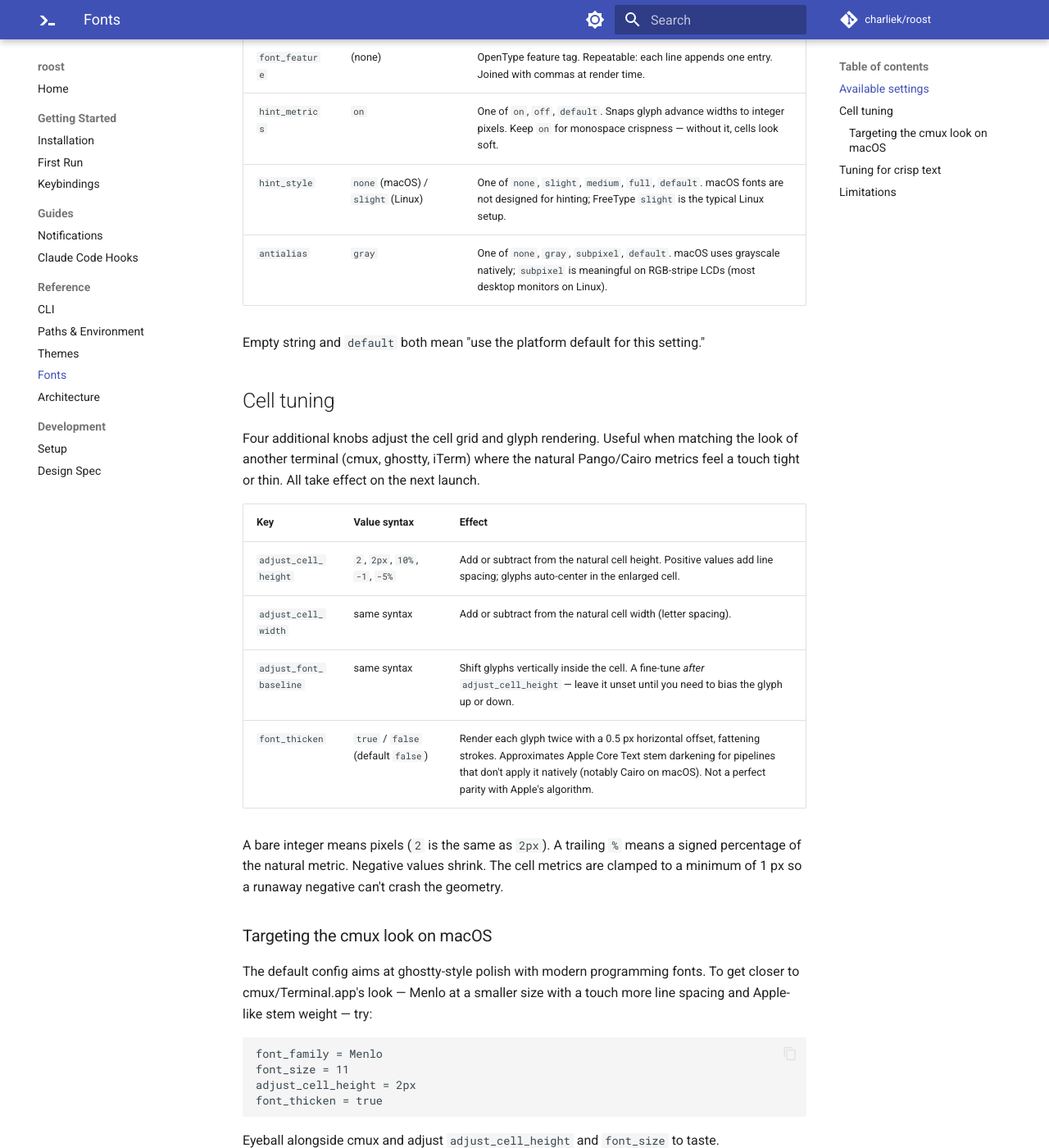
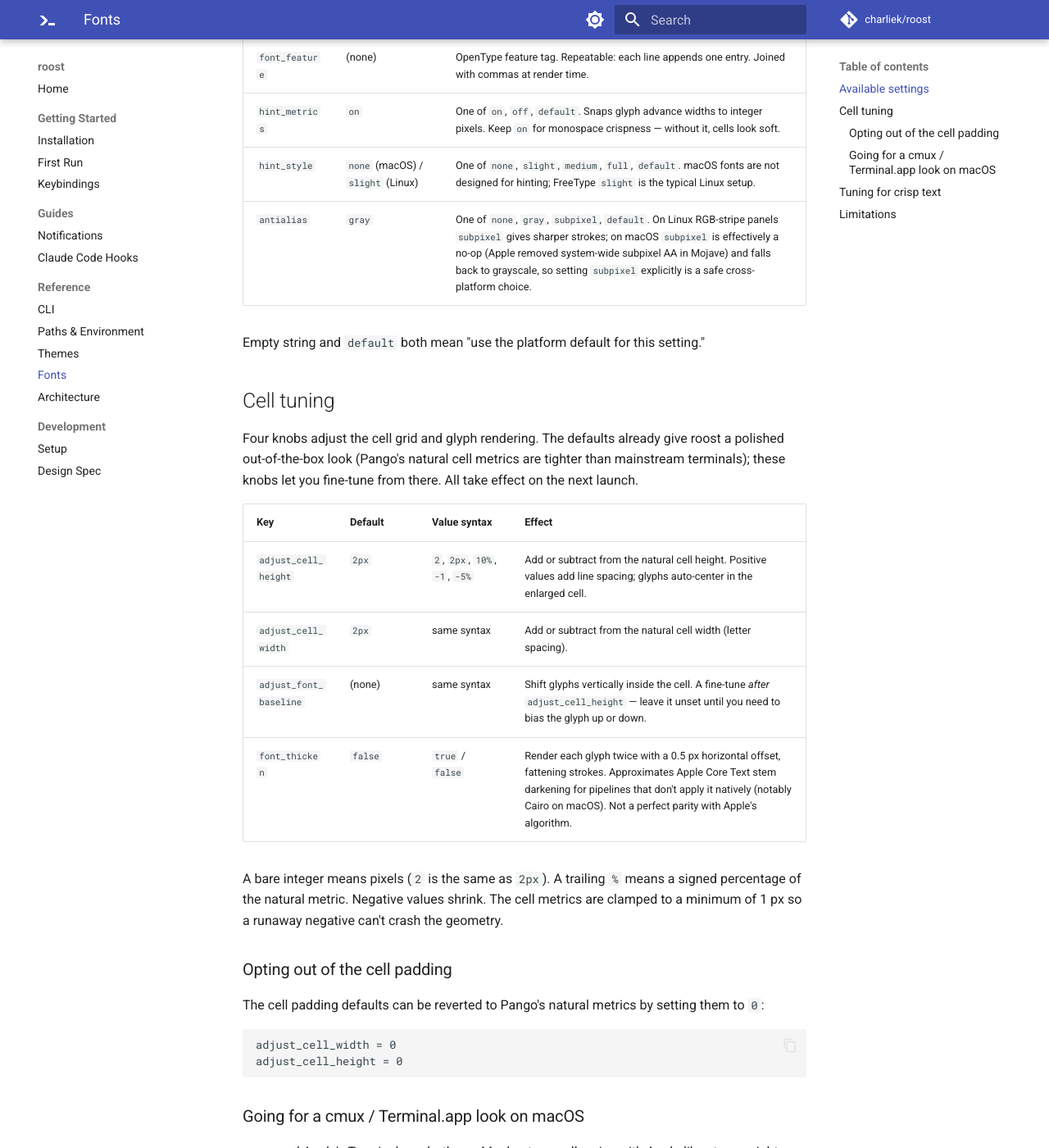
Before and after one commit to charliek/roost, an MkDocs documentation site: the page built from docs/reference/fonts.md, in a window 1280 px wide and 1400 px high, scrolled down 723 px. Shown: the whole window at 82% size. Built offline with MkDocs 1.6.1 and Material for MkDocs 9.7.7, drawn with Linux system fonts in a browser that asks for light colours; comment, search, counter and statistics services are not loaded; some of the changed text lies outside the part shown.

Commit message:
Make adjust_cell_width and adjust_cell_height default to 2px
Pango's natural cell metrics are tighter than mainstream terminals
(cmux, ghostty, iTerm, Terminal.app) which all add a small amount of
cell padding. Side-by-side testing on macOS confirmed +2px on both
axes lands roost in the same visual zone with no font swap.

Setting tasteful defaults here saves every user from discovering and
tuning the same knobs. Opt out with `adjust_cell_* = 0` (or any other
value) — the parser still treats an explicit blank value as "back to
no-op" so the override semantics are intact.

Knock-on changes:
- TestLoadDefaultsWhenMissing pins the new adjuster defaults so they
  don't quietly drift.
- TestLoadAdjustEmptyKeepsNoOp renamed to TestLoadAdjustEmptyOverrides-
  Default; the comment and assertion now reflect that an empty value
  in the config file overrides the non-zero default.
- TestBuildFontConfigCarriesAdjusters now uses values that differ from
  the defaults (5 instead of 2) so the wiring assertion remains
  meaningful.

Doc updates in fonts.md:
- Cell tuning table gets a Default column showing the new 2px values
  for adjust_cell_width / adjust_cell_height.
- Adds an "Opting out of the cell padding" example for users who want
  Pango's natural metrics back.
- Reframes the cmux preset as a layered tweak on top of the new
  defaults (just font_family + font_size + font_thicken).
- Notes that antialias = subpixel is a no-op on macOS (Apple removed
  system-wide subpixel AA in Mojave) but a safe cross-platform choice
  because Linux RGB-stripe panels do honor it.

Co-Authored-By: Claude Opus 4.7 (1M context) <noreply@anthropic.com>

````diff
--- a/docs/reference/fonts.md
+++ b/docs/reference/fonts.md
@@ -19,31 +19,39 @@ font_feature = -calt
 | `font_feature`     | (none)                                    | OpenType feature tag. Repeatable: each line appends one entry. Joined with commas at render time. |
 | `hint_metrics`     | `on`                                      | One of `on`, `off`, `default`. Snaps glyph advance widths to integer pixels. Keep `on` for monospace crispness — without it, cells look soft. |
 | `hint_style`       | `none` (macOS) / `slight` (Linux)         | One of `none`, `slight`, `medium`, `full`, `default`. macOS fonts are not designed for hinting; FreeType `slight` is the typical Linux setup. |
-| `antialias`        | `gray`                                    | One of `none`, `gray`, `subpixel`, `default`. macOS uses grayscale natively; `subpixel` is meaningful on RGB-stripe LCDs (most desktop monitors on Linux). |
+| `antialias`        | `gray`                                    | One of `none`, `gray`, `subpixel`, `default`. On Linux RGB-stripe panels `subpixel` gives sharper strokes; on macOS `subpixel` is effectively a no-op (Apple removed system-wide subpixel AA in Mojave) and falls back to grayscale, so setting `subpixel` explicitly is a safe cross-platform choice. |
 
 Empty string and `default` both mean "use the platform default for this setting."
 
 ## Cell tuning
 
-Four additional knobs adjust the cell grid and glyph rendering. Useful when matching the look of another terminal (cmux, ghostty, iTerm) where the natural Pango/Cairo metrics feel a touch tight or thin. All take effect on the next launch.
+Four knobs adjust the cell grid and glyph rendering. The defaults already give roost a polished out-of-the-box look (Pango's natural cell metrics are tighter than mainstream terminals); these knobs let you fine-tune from there. All take effect on the next launch.
 
-| Key                    | Value syntax                              | Effect                                                                                  |
-|------------------------|-------------------------------------------|-----------------------------------------------------------------------------------------|
-| `adjust_cell_height`   | `2`, `2px`, `10%`, `-1`, `-5%`            | Add or subtract from the natural cell height. Positive values add line spacing; glyphs auto-center in the enlarged cell. |
-| `adjust_cell_width`    | same syntax                               | Add or subtract from the natural cell width (letter spacing).                           |
-| `adjust_font_baseline` | same syntax                               | Shift glyphs vertically inside the cell. A fine-tune *after* `adjust_cell_height` — leave it unset until you need to bias the glyph up or down. |
-| `font_thicken`         | `true` / `false` (default `false`)        | Render each glyph twice with a 0.5 px horizontal offset, fattening strokes. Approximates Apple Core Text stem darkening for pipelines that don't apply it natively (notably Cairo on macOS). Not a perfect parity with Apple's algorithm. |
+| Key                    | Default | Value syntax                       | Effect                                                                                  |
+|------------------------|---------|------------------------------------|-----------------------------------------------------------------------------------------|
+| `adjust_cell_height`   | `2px`   | `2`, `2px`, `10%`, `-1`, `-5%`     | Add or subtract from the natural cell height. Positive values add line spacing; glyphs auto-center in the enlarged cell. |
+| `adjust_cell_width`    | `2px`   | same syntax                        | Add or subtract from the natural cell width (letter spacing).                           |
+| `adjust_font_baseline` | (none)  | same syntax                        | Shift glyphs vertically inside the cell. A fine-tune *after* `adjust_cell_height` — leave it unset until you need to bias the glyph up or down. |
+| `font_thicken`         | `false` | `true` / `false`                   | Render each glyph twice with a 0.5 px horizontal offset, fattening strokes. Approximates Apple Core Text stem darkening for pipelines that don't apply it natively (notably Cairo on macOS). Not a perfect parity with Apple's algorithm. |
 
 A bare integer means pixels (`2` is the same as `2px`). A trailing `%` means a signed percentage of the natural metric. Negative values shrink. The cell metrics are clamped to a minimum of 1 px so a runaway negative can't crash the geometry.
 
-### Targeting the cmux look on macOS
+### Opting out of the cell padding
 
-The default config aims at ghostty-style polish with modern programming fonts. To get closer to cmux/Terminal.app's look — Menlo at a smaller size with a touch more line spacing and Apple-like stem weight — try:
+The cell padding defaults can be reverted to Pango's natural metrics by setting them to `0`:
+
+```conf
+adjust_cell_width = 0
+adjust_cell_height = 0
+```
+
+### Going for a cmux / Terminal.app look on macOS
+
+cmux and Apple's Terminal.app both use Menlo at a smaller size with Apple-like stem weight. Layered on top of the defaults:
 
 ```conf
 font_family = Menlo
 font_size = 11
-adjust_cell_height = 2px
 font_thicken = true
 ```
 
````
Also changed, not shown: 3 other files.
